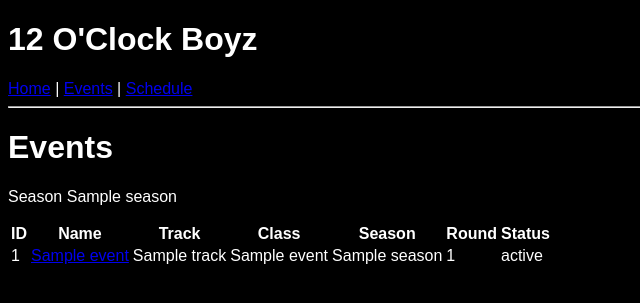
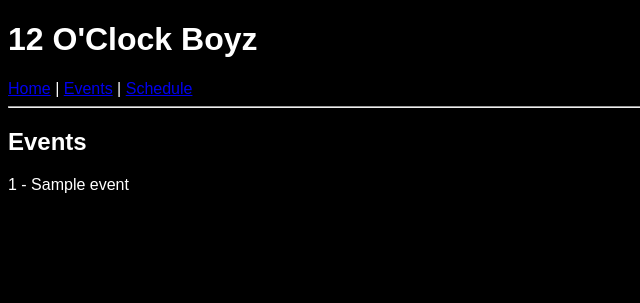
Before and after one commit to figjamfngaming-eng/12oclock-system, a Flask app: template web/templates/events.html in a window 1280 px wide. Shown: the top 303 px of the page, without its empty margins (0-640 px from the left). Run offline with Flask 3, Linux system fonts and the light colour scheme; the template is opened without the code that fills it: most values are stand-ins (such as "Sample title", 1, 10 or a date in 2020); some libraries are stand-ins or nearby versions.

Commit message:
events.html

```diff
--- a/web/templates/events.html
+++ b/web/templates/events.html
@@ -1,39 +1,10 @@
 {% extends "base.html" %}
 
 {% block content %}
-<div class="card">
-    <h1 class="title">Events</h1>
-    <p class="sub">Season {{ season }}</p>
+<h2>Events</h2>
 
-    {% if events %}
-        <table>
-            <thead>
-                <tr>
-                    <th>ID</th>
-                    <th>Name</th>
-                    <th>Track</th>
-                    <th>Class</th>
-                    <th>Season</th>
-                    <th>Round</th>
-                    <th>Status</th>
-                </tr>
-            </thead>
-            <tbody>
-                {% for e in events %}
-                <tr>
-                    <td>{{ e.id }}</td>
-                    <td><a href="{{ url_for('event_page', event_id=e.id) }}">{{ e.name }}</a></td>
-                    <td>{{ e.track }}</td>
-                    <td>{{ e.class_name }}</td>
-                    <td>{{ e.season }}</td>
-                    <td>{{ e.round_number }}</td>
-                    <td>{{ e.status }}</td>
-                </tr>
-                {% endfor %}
-            </tbody>
-        </table>
-    {% else %}
-        <p class="muted">No events found.</p>
-    {% endif %}
-</div>
+{% for e in events %}
+    <p>{{ e[0] }} - {{ e[1] }}</p>
+{% endfor %}
+
 {% endblock %}
```
